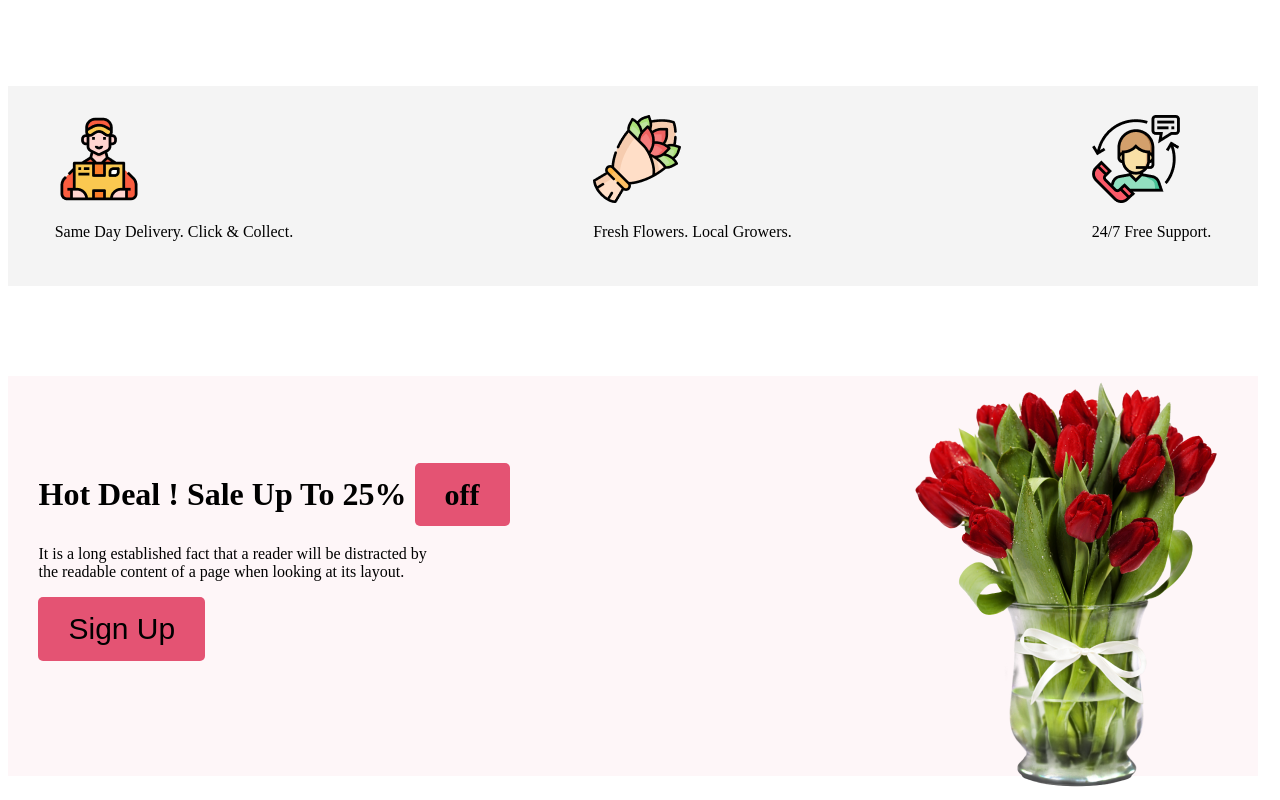
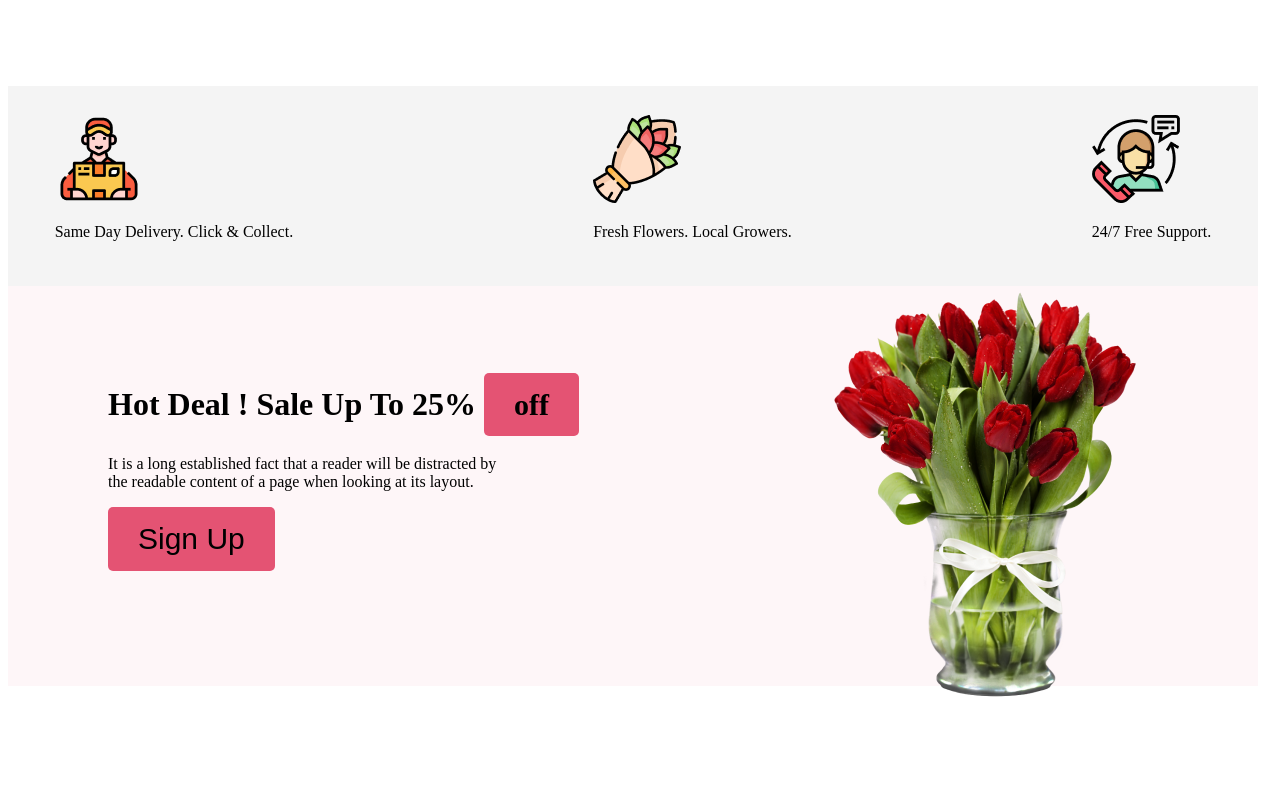
Before and after one commit to joynal2000/flower-shop-website, a plain HTML site: page index.html in a window 1280 px wide. Shown: the part 1161-1961 px from the top of the page. After the commit the page ends 1871 px from the top, so only its background shows below. Drawn offline with Linux system fonts and the light colour scheme.

Commit message:
added images

```diff
--- a/index.html
+++ b/index.html
@@ -61,14 +61,14 @@
         </section>
             <!--Hot deal section start-->
             <div class="hot-container">
-                  <div>
+                  <div class="hot-deal">
                     <h3 class="hot-title">Hot Deal ! Sale Up To 25% <span class="btn-primary">off</span> </h3>
                     <p class="hot-description">It is a long established fact that a reader will be distracted by <br> the readable content of a page when looking at its layout.</p>
 
                     <button class="btn-primary">Sign Up</button>
                   </div>
                     <div>
-                        <img src="../Flower Asset/pngwing 8.png" alt="">
+                        <img class="hot-img" src="../Flower Asset/pngwing 8.png" alt="">
                     </div>
                 </div>
             </div>
--- a/style/styles.css
+++ b/style/styles.css
@@ -72,16 +72,22 @@
     height: 400px;
     background-color: #FEF6F8;
     display: flex;
-    column-gap: 400px;
-    margin-top: 90px;
-    justify-content: center;
-}
+    /*column-gap: 400px;
+    margin-top: 90px;*/
+   /* justify-content: center;
+}*/
 
 .hot-title{
     font-size: 32px;
     margin-top: 100px;
 
+
 }
 .hot-deal{
-    margin-left: 500px;
+    margin-left: 100px;
 }
+.hot-img{
+    margin-left: 250px;
+
+
+}
```
